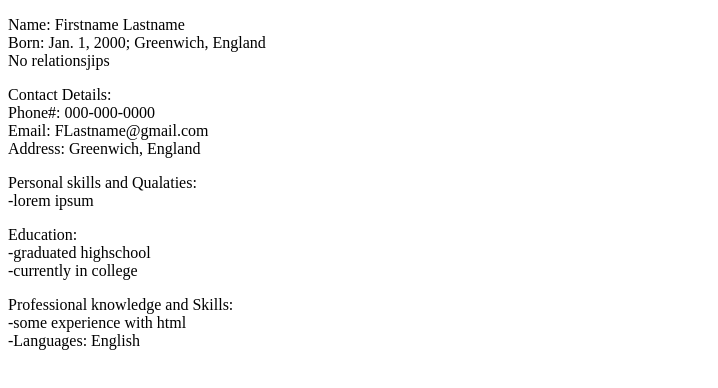
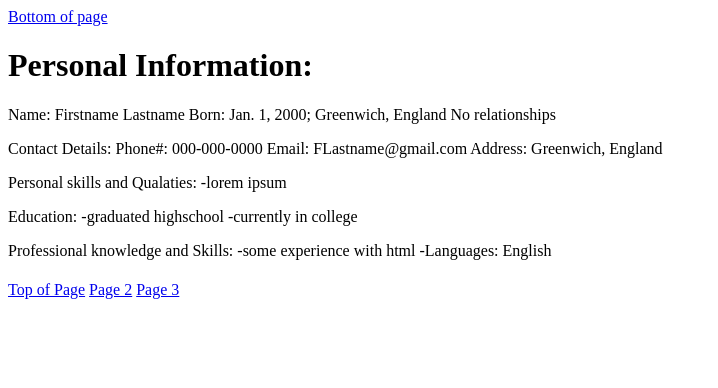
Before and after one commit to liint/cs3990_labs_Practice_Atkinson, a plain HTML site: page index.html in a window 1280 px wide. Shown: the whole page, without its empty margins (0-718 px from the left). Drawn offline with Linux system fonts and the light colour scheme.

Commit message:
Update index.html

```diff
--- a/index.html
+++ b/index.html
@@ -1,35 +1,43 @@
 <!DOCTYPE html>
 <html>
     <head>
+        <meta charset="UTF-8" />
+        <meta name="viewport" content="width=device-width, initial-scale=1.0" />
         <title>This is my page</title>
     </head>
     <body>
+        <a href="heading2">Bottom of page</a>
         <p>
             <!--none of the personal information on this page is accurate, and is largely just placeholder data
             this is intentional, and will not be changed, except to other placceholder text-->
-            Name: Firstname Lastname<br>
-            Born: Jan. 1, 2000; Greenwich, England<br>
-            No relationsjips
+            <h1 id="heading1">Personal Information:</h1>
+            Name: Firstname Lastname
+            Born: Jan. 1, 2000; Greenwich, England
+            No relationships
         </p>
         <p>
-            Contact Details:<br>
-            Phone#: 000-000-0000<br>
-            Email: FLastname@gmail.com<br>
-            Address: Greenwich, England<br>
+            Contact Details:
+            Phone#: 000-000-0000
+            Email: FLastname@gmail.com
+            Address: Greenwich, England
         </p>
         <p>
-            Personal skills and Qualaties:<br>
+            Personal skills and Qualaties:
             -lorem ipsum
         </p>
         <p>
-            Education:<br>
-            -graduated highschool<br>
+            Education:
+            -graduated highschool
             -currently in college
         </p>
         <p>
-            Professional knowledge and Skills:<br>
-            -some experience with html<br>
+            Professional knowledge and Skills:
+            -some experience with html
             -Languages: English
         </p>
+        <h1 name="heading2"></h1>
+        <a href="#heading1">Top of Page</a>
+        <a href="page2.html">Page 2</a>
+        <a href="page3.html">Page 3</a>
     </body>
 </html>
```
